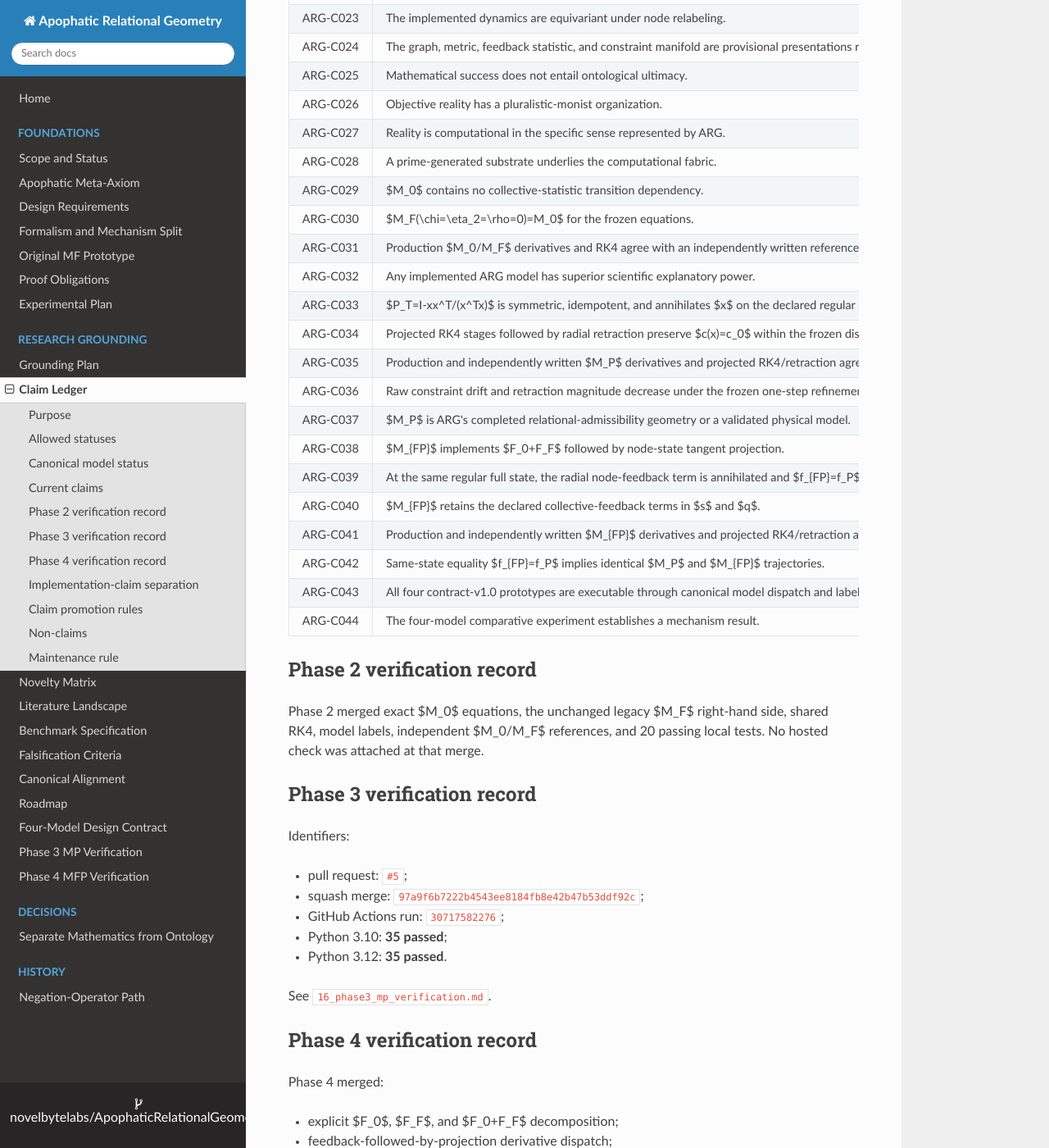
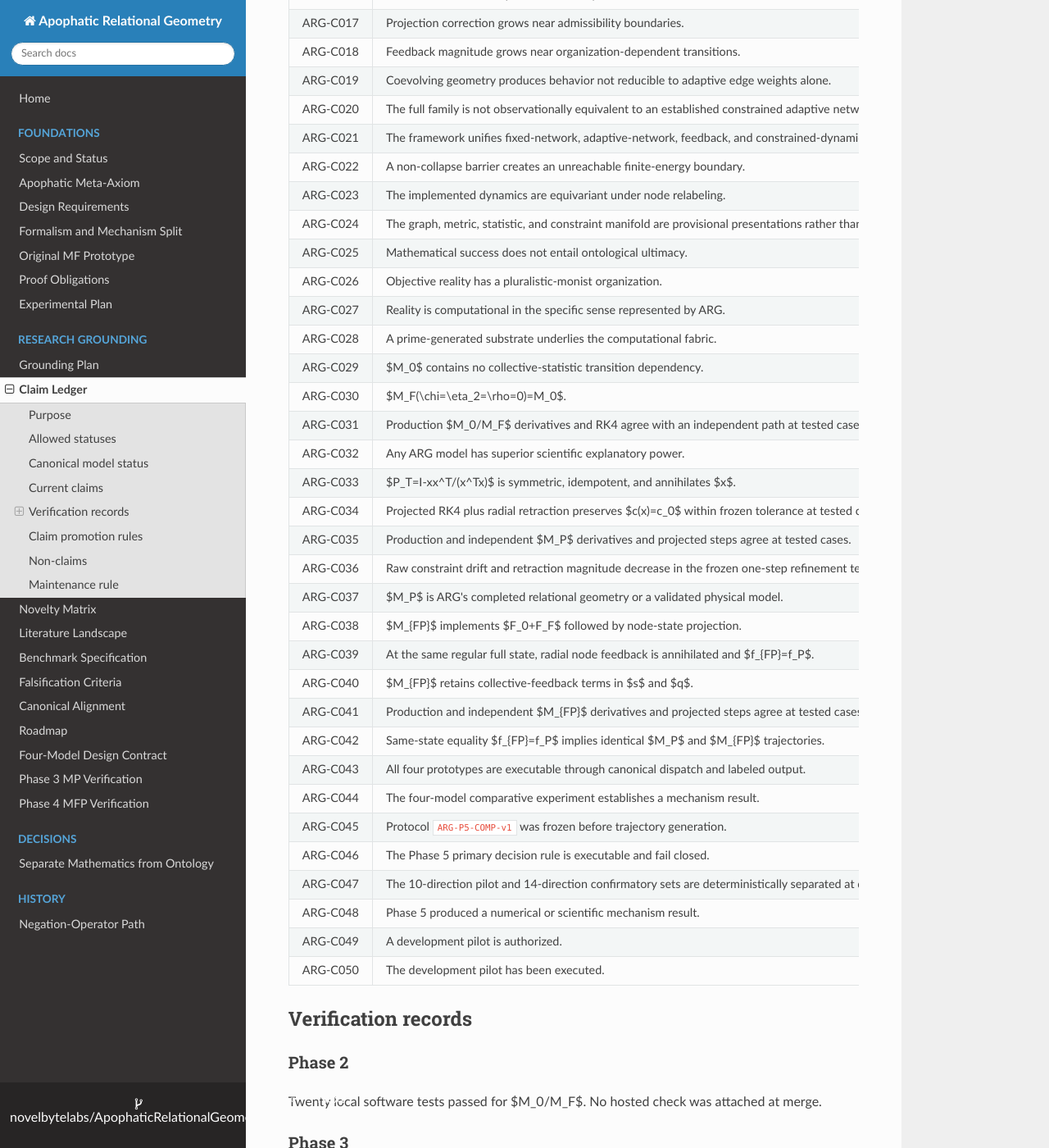
Before and after one commit to novelbytelabs/ApophaticRelationalGeometry, an MkDocs documentation site: the page built from docs/08_claim_ledger.md, in a window 1280 px wide and 1400 px high, scrolled down 2043 px. Shown: the whole window at 82% size. Built offline with MkDocs 1.6.1, drawn with Linux system fonts in a browser that asks for light colours; nearby versions of some CDN libraries; some of the changed text lies outside the part shown.

Commit message:
Add the Phase 5 protocol claims and authorization ceiling

```diff
--- a/docs/08_claim_ledger.md
+++ b/docs/08_claim_ledger.md
@@ -13,6 +13,7 @@
 - **Proposed** — specified conceptually but not implemented or proved.
 - **Implemented** — present in executable code.
 - **Unit-tested** — implementation contracts or local mathematical properties have passing software tests.
+- **Protocol-frozen** — hypotheses, configurations, metrics, decision rules, and exclusions were fixed before execution.
 - **Proof obligation** — intended theorem not yet proved.
 - **Proved under stated assumptions** — supported by a checked derivation on an explicit domain.
 - **Numerically supported** — observed in controlled simulations.
@@ -28,8 +29,8 @@
 |---|---|---|
 | $M_0$ | Implemented and unit-tested | No-collective local/adaptive baseline with no $c(x)$ transition path. |
 | $M_F$ | Implemented and unit-tested | Prototype-level endogenous downward feedback/constraint with adaptive relational geometry. |
-| $M_P$ | Implemented and unit-tested | Contract-v1.0 constant-amplitude projected-admissibility sandbox with projected RK4 stages, retraction, fail-closed singular handling, diagnostics, and independent reference parity. |
-| $M_{FP}$ | Implemented and unit-tested | Contract-v1.0 feedback proposal followed by node projection and retraction, with retained $s/q$ feedback and separate mechanism diagnostics. |
+| $M_P$ | Implemented and unit-tested | Contract-v1.0 constant-amplitude projected-admissibility sandbox. |
+| $M_{FP}$ | Implemented and unit-tested | Feedback proposal followed by node projection and retraction, with retained $s/q$ feedback and separate diagnostics. |
 | $M_F\equiv M_P$ | Unverified | No exact, approximate, or observational equivalence has been established. |
 
 Current ceiling:
@@ -42,6 +43,18 @@
 }
 $$
 
+Execution authorization:
+
+$$
+\boxed{
+\text{development pilot authorized};
+\quad
+\text{confirmatory execution and scientific claims blocked}.
+}
+$$
+
+No pilot has been executed.
+
 ## Current claims
 
 | ID | Claim | Status | Evidence required | Current scope |
@@ -50,115 +63,92 @@
 | ARG-C002 | Intrinsic edge length may depend on local mismatch, edge activation, and metric deformation. | Definition | Concrete metric properties require analysis. | Model family. |
 | ARG-C003 | Shortest-path distance over strictly positive edge lengths defines a metric on each connected component. | Proof obligation | Formal proof with all hypotheses stated. | Fixed state and connected component. |
 | ARG-C004 | $M_F$ computes $c(x)=\frac13\sum_i x_i^2$. | Implemented and unit-tested | Code-equation parity and regression tests. | $M_F$. |
-| ARG-C005 | The substrate path $x\to c(x)\to(\dot x,\dot s,\dot q)$ is explicit. | Implemented | Dependency audit and exact equation mapping. | $M_F$ and feedback component of $M_{FP}$. |
+| ARG-C005 | The path $x\to c(x)\to(\dot x,\dot s,\dot q)$ is explicit. | Implemented | Dependency audit and equation mapping. | $M_F$ and feedback component of $M_{FP}$. |
 | ARG-C006 | The present $M_F$ result is implemented prototype-level downward feedback/constraint. | Implemented | Explicit substrate path; no stronger causal inference. | $M_F$ only. |
 | ARG-C007 | $M_F$ establishes macro-level causal autonomy. | Unverified | Organization dependence, counterfactual adequacy, invariance, transport, and alternative-model defeat. | Not licensed. |
-| ARG-C008 | Local neighborhoods provide the direct proposal dynamics. | Definition and implemented | Dependency graph and equation audit. | $M_0,M_F,M_P,M_{FP}$. |
+| ARG-C008 | Local neighborhoods provide the direct proposal dynamics. | Definition and implemented | Dependency graph and equation audit. | All four models. |
 | ARG-C009 | State and intrinsic geometry coevolve nonlinearly in the implemented prototypes. | Implemented | Code-equation parity and trajectory diagnostics. | All four models. |
-| ARG-C010 | Contract v1.0 defines projected models by $\Gamma(Z)=c(x)-c_0=0$, $c_0\ge10^{-6}$, with $H=\varnothing$. | Definition and implemented | Frozen contract, target validation, and code mapping. | $M_P,M_{FP}$. |
-| ARG-C011 | For regular states with $x^Tx>0$, $f_P=f_0-x(x^Tf_0)/(x^Tx)$ satisfies $x^Tf_P=0$ and therefore $d\Gamma/dt=0$. | Proved under stated assumptions and unit-tested | Algebraic derivation, tangency tests, singular-domain declaration. | Continuous-time $M_P$ v1.0. |
-| ARG-C012 | ARG implements tangent-space projection. | Implemented and unit-tested | Explicit projector, known-answer test, projector identities, and independent parity. | $M_P,M_{FP}$ v1.0. |
-| ARG-C013 | $M_P$ removes the normal component of the $M_0$ node proposal relative to the constant-amplitude manifold. | Implemented and unit-tested | Proposal/correction/projected decomposition and parity tests. | $M_P$ v1.0. |
+| ARG-C010 | Contract v1.0 defines projected models by $\Gamma(Z)=c(x)-c_0=0$, $c_0\ge10^{-6}$, with $H=\varnothing$. | Definition and implemented | Contract, target validation, and code mapping. | $M_P,M_{FP}$. |
+| ARG-C011 | For regular states, $f_P=f_0-x(x^Tf_0)/(x^Tx)$ satisfies $x^Tf_P=0$. | Proved under stated assumptions and unit-tested | Algebra and tangency tests. | Continuous-time $M_P$ v1.0. |
+| ARG-C012 | ARG implements tangent-space projection. | Implemented and unit-tested | Explicit projector, identities, and independent parity. | $M_P,M_{FP}$ v1.0. |
+| ARG-C013 | $M_P$ removes the normal component of the $M_0$ node proposal. | Implemented and unit-tested | Proposal/correction/projected decomposition. | $M_P$ v1.0. |
 | ARG-C014 | $M_F$ and $M_P$ are dynamically equivalent. | Unverified | Exact conjugacy, reparameterization, bounded approximation, or scoped observational equivalence. | No current evidence. |
-| ARG-C015 | Contract-v1.0 $M_{FP}$ recovers the declared simpler mechanisms when feedback and/or projection are removed. | Implemented and unit-tested | Unprojected proposal parity with $M_F$, exact zero-feedback reduction to $M_P$, and no-feedback/no-projection recovery of $M_0$. | $M_{FP}$ v1.0. |
-| ARG-C016 | Local influence normally dominates away from coherence boundaries. | Conjectured | Preregistered regime definitions and matched comparisons. | Not established. |
-| ARG-C017 | Projection correction grows near admissibility boundaries. | Conjectured | Boundary definition and confirmatory model comparison. | Not established by unit tests. |
-| ARG-C018 | Feedback magnitude grows near organization-dependent transitions. | Conjectured | $M_0/M_F$ comparisons and counterfactual interventions. | Not established. |
+| ARG-C015 | $M_{FP}$ recovers declared simpler mechanisms when feedback and/or projection are removed. | Implemented and unit-tested | Reduction tests. | $M_{FP}$ v1.0. |
+| ARG-C016 | Local influence normally dominates away from coherence boundaries. | Conjectured | Frozen regimes and matched comparisons. | Not established. |
+| ARG-C017 | Projection correction grows near admissibility boundaries. | Conjectured | Boundary definition and confirmatory comparison. | Not established. |
+| ARG-C018 | Feedback magnitude grows near organization-dependent transitions. | Conjectured | $M_0/M_F$ comparisons and interventions. | Not established. |
 | ARG-C019 | Coevolving geometry produces behavior not reducible to adaptive edge weights alone. | Conjectured | Identifiability proof or discriminating experiment. | Candidate contribution. |
 | ARG-C020 | The full family is not observationally equivalent to an established constrained adaptive network. | Conjectured | Primary-source mapping and reparameterization audit. | Candidate novelty. |
-| ARG-C021 | The framework unifies fixed-network, adaptive-network, feedback, and constrained-dynamics limits. | Proof obligation | Explicit reduction maps and limiting derivations. | Target family. |
+| ARG-C021 | The framework unifies fixed-network, adaptive-network, feedback, and constrained-dynamics limits. | Proof obligation | Explicit reductions and limiting derivations. | Target family. |
 | ARG-C022 | A non-collapse barrier creates an unreachable finite-energy boundary. | Proof obligation | Coercive energy inequality and continuation assumptions. | Barrier-enabled variants. |
-| ARG-C023 | The implemented dynamics are equivariant under node relabeling. | Unit-tested locally | Per-model derivation and broader permutation coverage. | Tested for all four models; general theorem remains open. |
-| ARG-C024 | The graph, metric, feedback statistic, and constraint manifold are provisional presentations rather than absolute reality. | Philosophical | Not a mathematical theorem. | Interpretive layer. |
+| ARG-C023 | The implemented dynamics are equivariant under node relabeling. | Unit-tested locally | Per-model proof and complete tripwires. | All four models; general theorem open. |
+| ARG-C024 | The graph, metric, statistic, and constraint manifold are provisional presentations rather than absolute reality. | Philosophical | Not a mathematical theorem. | Interpretive layer. |
 | ARG-C025 | Mathematical success does not entail ontological ultimacy. | Philosophical | Meta-level argument only. | Apophatic schema. |
-| ARG-C026 | Objective reality has a pluralistic-monist organization. | Philosophical | No current direct evidence. | Ontological conjecture. |
+| ARG-C026 | Objective reality has a pluralistic-monist organization. | Philosophical | No direct evidence. | Ontological conjecture. |
 | ARG-C027 | Reality is computational in the specific sense represented by ARG. | Philosophical and unverified | Operational definition and empirical bridge. | Not established. |
-| ARG-C028 | A prime-generated substrate underlies the computational fabric. | Conjectured and quarantined | Formal definition, derived observables, and discriminating tests. | Separate research branch. |
-| ARG-C029 | $M_0$ contains no collective-statistic transition dependency. | Implemented and unit-tested | Dependency tripwire, equation audit, and independent parity. | $M_0$. |
-| ARG-C030 | $M_F(\chi=\eta_2=\rho=0)=M_0$ for the frozen equations. | Implemented and unit-tested | Exact reduction test. | $M_0/M_F$. |
-| ARG-C031 | Production $M_0/M_F$ derivatives and RK4 agree with an independently written reference path at tested cases. | Unit-tested | Independent reference boundary and parity tests. | Software verification only. |
-| ARG-C032 | Any implemented ARG model has superior scientific explanatory power. | Unverified | Frozen comparative experiment, matched alternatives, uncertainty, and held-out confirmation. | No scientific result yet. |
-| ARG-C033 | $P_T=I-xx^T/(x^Tx)$ is symmetric, idempotent, and annihilates $x$ on the declared regular domain. | Proved under stated assumptions and unit-tested | Algebraic derivation and projector identity tests. | Projected v1.0 models. |
-| ARG-C034 | Projected RK4 stages followed by radial retraction preserve $c(x)=c_0$ within the frozen discrete tolerance at tested cases. | Implemented and unit-tested | Stage projection, post-step retraction, residual tripwires, and refinement tests. | $M_P,M_{FP}$ v1.0. |
-| ARG-C035 | Production and independently written $M_P$ derivatives and projected RK4/retraction agree at tested cases. | Unit-tested | Independent reference module and parity tests. | Software verification only. |
-| ARG-C036 | Raw constraint drift and retraction magnitude decrease under the frozen one-step refinement test. | Unit-tested numerical property | Preregistered multi-step study remains required before scientific use. | $M_P,M_{FP}$ reference state and tested step sizes. |
-| ARG-C037 | $M_P$ is ARG's completed relational-admissibility geometry or a validated physical model. | Unverified | Relational constraint justification, comparative experiment, physical anchors, and external validation. | Not licensed. |
-| ARG-C038 | $M_{FP}$ implements $F_0+F_F$ followed by node-state tangent projection. | Implemented and unit-tested | Explicit decomposition, dispatch, stage diagnostics, and independent parity. | $M_{FP}$ v1.0. |
-| ARG-C039 | At the same regular full state, the radial node-feedback term is annihilated and $f_{FP}=f_P$. | Proved under stated assumptions and unit-tested | $P_Tx=0$, direct cancellation derivation, and same-state identity tests. | Node derivative only, contract v1.0. |
-| ARG-C040 | $M_{FP}$ retains the declared collective-feedback terms in $s$ and $q$. | Implemented and unit-tested | Direct equation mapping and retained-substrate tests. | $M_{FP}$ v1.0. |
-| ARG-C041 | Production and independently written $M_{FP}$ derivatives and projected RK4/retraction agree at tested cases. | Unit-tested | Independent reference path and parity tests. | Software verification only. |
-| ARG-C042 | Same-state equality $f_{FP}=f_P$ implies identical $M_P$ and $M_{FP}$ trajectories. | Rejected as a general inference | $s/q$ dynamics differ and can alter later conductances and proposals. | Not licensed. |
-| ARG-C043 | All four contract-v1.0 prototypes are executable through canonical model dispatch and labeled simulation output. | Implemented and unit-tested | Dispatch, CLI, output-schema, and regression tests. | Software capability. |
-| ARG-C044 | The four-model comparative experiment establishes a mechanism result. | Unverified | Frozen Phase 5 protocol, development pilot, held-out confirmation, and claim review. | No experiment executed. |
+| ARG-C028 | A prime-generated substrate underlies the computational fabric. | Conjectured and quarantined | Formal object, lawful dynamics, observable, and unique prediction. | Separate branch. |
+| ARG-C029 | $M_0$ contains no collective-statistic transition dependency. | Implemented and unit-tested | Dependency tripwire and independent parity. | $M_0$. |
+| ARG-C030 | $M_F(\chi=\eta_2=\rho=0)=M_0$. | Implemented and unit-tested | Exact reduction. | $M_0/M_F$. |
+| ARG-C031 | Production $M_0/M_F$ derivatives and RK4 agree with an independent path at tested cases. | Unit-tested | Reference parity. | Software verification only. |
+| ARG-C032 | Any ARG model has superior scientific explanatory power. | Unverified | Frozen comparison, matched alternatives, uncertainty, and held-out confirmation. | No scientific result. |
+| ARG-C033 | $P_T=I-xx^T/(x^Tx)$ is symmetric, idempotent, and annihilates $x$. | Proved under stated assumptions and unit-tested | Algebra and identity tests. | Projected v1.0 models. |
+| ARG-C034 | Projected RK4 plus radial retraction preserves $c(x)=c_0$ within frozen tolerance at tested cases. | Implemented and unit-tested | Residual tripwires and refinement. | $M_P,M_{FP}$ v1.0. |
+| ARG-C035 | Production and independent $M_P$ derivatives and projected steps agree at tested cases. | Unit-tested | Independent parity. | Software verification only. |
+| ARG-C036 | Raw constraint drift and retraction magnitude decrease in the frozen one-step refinement test. | Unit-tested numerical property | Multi-step study required for scientific use. | Tested cases. |
+| ARG-C037 | $M_P$ is ARG's completed relational geometry or a validated physical model. | Unverified | Relational justification, comparison, anchors, and external validation. | Not licensed. |
+| ARG-C038 | $M_{FP}$ implements $F_0+F_F$ followed by node-state projection. | Implemented and unit-tested | Explicit decomposition and parity. | $M_{FP}$ v1.0. |
+| ARG-C039 | At the same regular full state, radial node feedback is annihilated and $f_{FP}=f_P$. | Proved under stated assumptions and unit-tested | $P_Tx=0$ and identity tests. | Node derivative only. |
+| ARG-C040 | $M_{FP}$ retains collective-feedback terms in $s$ and $q$. | Implemented and unit-tested | Equation mapping and tests. | $M_{FP}$ v1.0. |
+| ARG-C041 | Production and independent $M_{FP}$ derivatives and projected steps agree at tested cases. | Unit-tested | Independent parity. | Software verification only. |
+| ARG-C042 | Same-state equality $f_{FP}=f_P$ implies identical $M_P$ and $M_{FP}$ trajectories. | Rejected as a general inference | $s/q$ dynamics differ and may alter later proposals. | Not licensed. |
+| ARG-C043 | All four prototypes are executable through canonical dispatch and labeled output. | Implemented and unit-tested | Dispatch, CLI, schema, and regression tests. | Software capability. |
+| ARG-C044 | The four-model comparative experiment establishes a mechanism result. | Unverified | Frozen protocol, pilot, held-out confirmation, and claim review. | No experiment executed. |
+| ARG-C045 | Protocol `ARG-P5-COMP-v1` was frozen before trajectory generation. | Protocol-frozen and unit-tested | Human/machine agreement, lock, split, executable metrics, and hosted verification. | Phase 5. |
+| ARG-C046 | The Phase 5 primary decision rule is executable and fail closed. | Implemented and unit-tested | Known-answer positive, equivalence, inconclusive, invalid-input, and deterministic-bootstrap tests. | Decision software only. |
+| ARG-C047 | The 10-direction pilot and 14-direction confirmatory sets are deterministically separated at direction level. | Protocol-frozen and unit-tested | Hash-rule reconstruction, count checks, and no-overlap tests. | Frozen initial-condition domain. |
+| ARG-C048 | Phase 5 produced a numerical or scientific mechanism result. | Rejected | Phase 5 generated no trajectory data. | Not licensed. |
+| ARG-C049 | A development pilot is authorized. | Definition of current authorization | Phase 5 exit gate and lock must remain intact. | Execution permission only. |
+| ARG-C050 | The development pilot has been executed. | Unverified | Phase 6 runner, archive, and completed pilot outputs. | Not executed. |
 
-## Phase 2 verification record
+## Verification records
 
-Phase 2 merged exact $M_0$ equations, the unchanged legacy $M_F$ right-hand side, shared RK4, model labels, independent $M_0/M_F$ references, and 20 passing local tests. No hosted check was attached at that merge.
+### Phase 2
 
-## Phase 3 verification record
+Twenty local software tests passed for $M_0/M_F$. No hosted check was attached at merge.
 
-Identifiers:
+### Phase 3
 
-- pull request: `#5`;
-- squash merge: `97a9f6b7222b4543ee8184fb8e42b47b53ddf92c`;
-- GitHub Actions run: `30717582276`;
-- Python 3.10: **35 passed**;
-- Python 3.12: **35 passed**.
+PR `#5`, merge `97a9f6b7222b4543ee8184fb8e42b47b53ddf92c`, Actions `30717582276`, 35 tests on Python 3.10 and 35 on Python 3.12.
 
-See `16_phase3_mp_verification.md`.
+### Phase 4
 
-## Phase 4 verification record
+PR `#7`, merge `205fb8c5bf1b832e241af230612e3d7056be05f5`, Actions `30718821666`, 51 tests on Python 3.10 and 51 on Python 3.12.
 
-Phase 4 merged:
+### Phase 5
 
-- explicit $F_0$, $F_F$, and $F_0+F_F$ decomposition;
-- feedback-followed-by-projection derivative dispatch;
-- projected RK4 stages and mandatory retraction;
-- retained $s/q$ feedback;
-- separate feedback and projection diagnostics;
-- fail-closed target and singular handling;
-- independent $M_{FP}$ derivative and projected-step path;
-- identity, reduction, equivariance, parity, preservation, refinement, and output tests.
+The frozen slice adds:
 
-Identifiers:
+- protocol `ARG-P5-COMP-v1`;
+- primary and secondary hypotheses;
+- detection and scoped-equivalence thresholds;
+- direction-level inferential units;
+- deterministic 24-direction design and pilot/confirmatory split;
+- fixed parameters and interventions;
+- RK4/DOP853 numerical policy;
+- exclusions, stop rules, and archive provenance;
+- executable metrics, bootstrap, manifest validation, lock verification, and decision logic.
 
-- pull request: `#7`;
-- squash merge: `205fb8c5bf1b832e241af230612e3d7056be05f5`;
-- GitHub Actions run: `30718821666`;
-- Python 3.10: **51 passed**;
-- Python 3.12: **51 passed**.
-
-These are 51 unique software tests executed in two environments, not 102 independent scientific observations.
-
-See `17_phase4_mfp_verification.md`.
-
-## Implementation-claim separation
-
-The specific software claims pass:
-
-$$
-\operatorname{MP\_V1\_IMPLEMENTATION\_CLAIM}=\text{PASS},
-$$
-
-$$
-\operatorname{MFP\_V1\_IMPLEMENTATION\_CLAIM}=\text{PASS}.
-$$
-
-The scientific comparison remains:
-
-$$
-\operatorname{ARG\_COMPARATIVE\_SCIENTIFIC\_CLAIM}=\text{UNVERIFIED}.
-$$
+Hosted verification reported 65 tests passed on Python 3.10 and 65 on Python 3.12. No trajectories were generated.
 
 ## Claim promotion rules
 
-A claim may move to **numerically supported** only when the relevant contract, baselines, configurations, solver policy, ablations, raw outputs, and exploratory/confirmatory separation are frozen.
+A claim may move to **numerically supported** only when its contract, protocol, baselines, configurations, solver policy, raw outputs, and exploratory/confirmatory separation are frozen and the applicable execution has actually occurred.
+
+A development-pilot observation cannot be promoted to a confirmatory mechanism claim.
 
 A claim may move to **empirically supported** only with external data or a physical experiment, fair alternatives, uncertainty reporting, and independent reproduction.
 
-A claim may move to **proved under stated assumptions** only when assumptions, domain, singular cases, and the proof are explicit and independently checked.
-
-A claim may move to **implemented** only when code paths are identified, equations and code agree, undeclared fallbacks are absent, and mechanism-breaking tests fail as expected.
+A claim may move to **proved under stated assumptions** only when assumptions, domain, singular cases, and proof are explicit and independently checked.
 
 ## Non-claims
 
@@ -166,14 +156,14 @@
 
 - feedback and projection are equivalent;
 - same-state node equality implies trajectory equality;
-- any implemented model defeats scientific alternatives;
+- any model defeats scientific alternatives;
 - projection or feedback improves predictive performance;
 - the constant-amplitude constraint is physically fundamental;
+- a pilot or confirmatory experiment has been executed;
 - ARG demonstrates macro-level causal autonomy or strong emergence;
 - ARG is a fundamental theory of physics;
-- the universe literally computes through this formalism;
 - primes are the ontological foundation of reality.
 
 ## Maintenance rule
 
-Every new theorem, implementation, experiment, or conceptual extension must update this ledger or explicitly state that it makes no new claim. No claim may exceed the ceiling in `13_alignment_and_claim_ceiling.md`.
+Every theorem, implementation, protocol amendment, experiment, or conceptual extension must update this ledger. No claim may exceed `13_alignment_and_claim_ceiling.md`.
```
